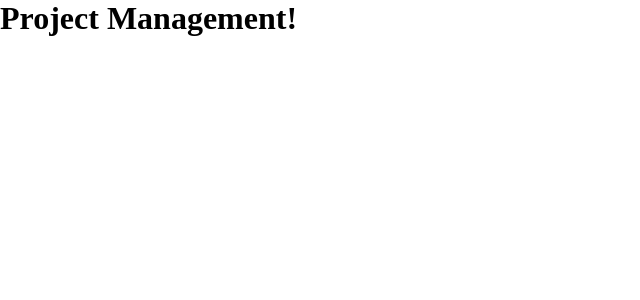
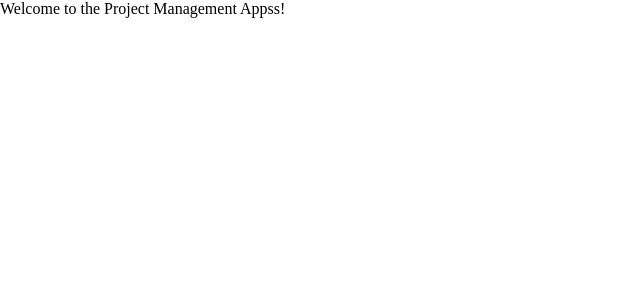
Before and after one commit to talhazubair21/project-management-assessment, a React app: page / in a window 1280 px wide. Shown: the top 300 px of the page, without its empty margins (0-640 px from the left). Built offline with nearby package versions, Linux system fonts and the light colour scheme; the HTML template or start-up script is replaced by a standard one.

Commit message:
added ui library and routing

```diff
--- a/src/App.tsx
+++ b/src/App.tsx
@@ -1,8 +1,21 @@
 import React from "react";
-import "./index.css";
+import { BrowserRouter as Router, Route, Routes } from "react-router-dom";
+import Home from "./pages/Home";
+import NotFound from "./pages/NotFound";
+import ProjectDetail from "./pages/ProjectDetail";
+import Projects from "./pages/Projects";
 
 const App: React.FC = () => {
-  return <h1>Project Management!</h1>;
+  return (
+    <Router>
+      <Routes>
+        <Route path="/" element={<Home />} />
+        <Route path="/projects" element={<Projects />} />
+        <Route path="/project/:id" element={<ProjectDetail />} />
+        <Route path="*" element={<NotFound />} />
+      </Routes>
+    </Router>
+  );
 };
 
 export default App;
--- a/src/index.css
+++ b/src/index.css
@@ -1,4 +1,4 @@
 * {
-  margin: 0;
-  padding: 0;
+  margin: 0px;
+  padding: 0px;
 }
--- /dev/null
+++ b/src/pages/Home.tsx
@@ -0,0 +1,7 @@
+import React from "react";
+
+const Home: React.FC = () => {
+  return <p>Welcome to the Project Management Appss!</p>;
+};
+
+export default Home;
--- /dev/null
+++ b/src/pages/NotFound.tsx
@@ -0,0 +1,8 @@
+import React from "react";
+
+const NotFound: React.FC = () => {
+  console.log("came here ");
+  return <p>Page Not Found</p>;
+};
+
+export default NotFound;
--- /dev/null
+++ b/src/pages/ProjectDetail.tsx
@@ -0,0 +1,14 @@
+import React from "react";
+import { useParams } from "react-router-dom";
+
+const ProjectDetail: React.FC = () => {
+  const { id } = useParams<{ id: string }>();
+
+  return (
+    <div>
+      <p>Project Detail for ID: {id}</p>
+    </div>
+  );
+};
+
+export default ProjectDetail;
--- /dev/null
+++ b/src/pages/Projects.tsx
@@ -0,0 +1,7 @@
+import React from "react";
+
+const Projects: React.FC = () => {
+  return <p>Projects</p>;
+};
+
+export default Projects;
--- a/webpack.config.js
+++ b/webpack.config.js
@@ -33,7 +33,11 @@ module.exports = {
       template: "./public/index.html",
     }),
   ],
+  output: {
+    publicPath: "/",
+  },
   devServer: {
+    historyApiFallback: true,
     static: path.resolve(__dirname, "dist"),
     port: 3000,
     open: true,
```
Also changed, not shown: package.json (+8 -2 lines), src/components/Sidebar.tsx (added, +7 -0 lines), src/interfaces/Project.ts (added, +8 -0 lines), 1 other file (tests, documents, lock files or other folders).
